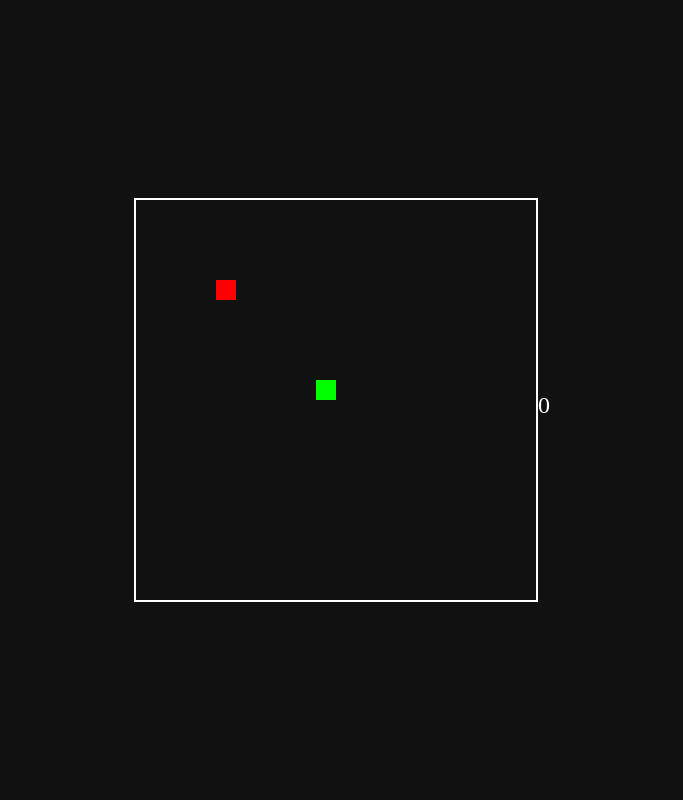
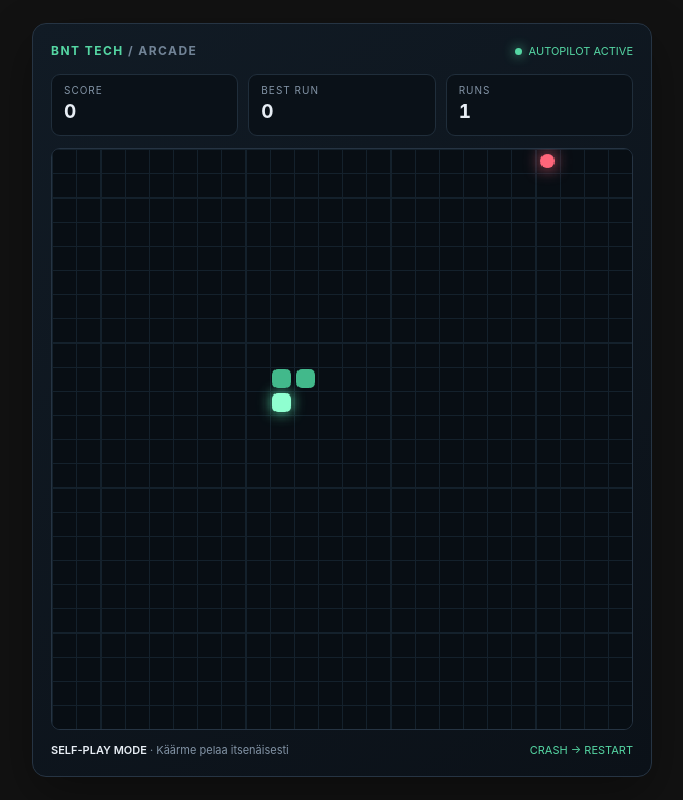
Before and after one commit to tontsa97/SNAKE, a plain HTML site: page index.html in a window 1280 px wide. Shown: the whole page, without its empty margins (298-981 px from the left). Drawn offline with Linux system fonts and the light colour scheme.

Commit message:
Build autonomous BNT Tech Snake arcade

```diff
--- a/index.html
+++ b/index.html
@@ -1,14 +1,28 @@
-<!DOCTYPE html>
-<html lang="en">
-<head>
-    <meta charset="UTF-8">
-    <meta name="viewport" content="width=device-width, initial-scale=1.0">
-    <title>Snake Game</title>
-    <link rel="stylesheet" href="style.css">
-</head>
-<body>
-    <div id="game-container"></div>
-    <div id="score"></div>
-    <script src="script.js"></script>
-</body>
-</html>
+<!doctype html>
+<html lang="fi"><head><meta charset="utf-8"><meta name="viewport" content="width=device-width,initial-scale=1"><title>BNT Tech — Snake</title>
+<style>
+:root{color-scheme:dark;--line:#263443;--text:#e8eef5;--muted:#8293a5;--accent:#55d6a3}
+*{box-sizing:border-box}body{margin:0;min-height:100vh;background:transparent;color:var(--text);font:14px/1.5 Inter,system-ui,Segoe UI,sans-serif;display:grid;place-items:center;padding:12px}
+.shell{width:min(100%,620px);background:linear-gradient(145deg,#111b25,#0b1118);border:1px solid var(--line);border-radius:14px;padding:18px;box-shadow:0 18px 50px #0005}
+.top{display:flex;align-items:center;justify-content:space-between;gap:12px;margin-bottom:14px}.brand{font-weight:750;letter-spacing:.12em;font-size:12px;color:var(--accent)}.status{font-size:11px;color:var(--accent);display:flex;align-items:center;gap:7px}.dot{width:7px;height:7px;border-radius:50%;background:var(--accent);box-shadow:0 0 12px var(--accent)}
+.stats{display:flex;gap:10px;margin-bottom:12px}.stat{background:#0a1118;border:1px solid #202e3b;border-radius:9px;padding:8px 12px;flex:1}.stat small{display:block;color:var(--muted);font-size:10px;text-transform:uppercase;letter-spacing:.1em}.stat strong{font-size:19px;font-variant-numeric:tabular-nums}
+canvas{display:block;width:100%;aspect-ratio:1;background:#080e14;border:1px solid #263443;border-radius:9px;image-rendering:pixelated}
+.bottom{display:flex;justify-content:space-between;align-items:center;gap:10px;margin-top:12px;color:var(--muted);font-size:11px}.bottom b{color:var(--text);font-weight:600}.tag{color:var(--accent)}
+@media(max-width:420px){.shell{padding:12px}.bottom{font-size:10px}}
+</style></head><body><main class="shell">
+<div class="top"><div class="brand">BNT TECH <span style="color:#718396">/ ARCADE</span></div><div class="status"><i class="dot"></i> AUTOPILOT ACTIVE</div></div>
+<div class="stats"><div class="stat"><small>Score</small><strong id="score">0</strong></div><div class="stat"><small>Best run</small><strong id="best">0</strong></div><div class="stat"><small>Runs</small><strong id="runs">1</strong></div></div>
+<canvas id="game" width="480" height="480" aria-label="Automaattisesti pelaava Snake-peli"></canvas>
+<div class="bottom"><span><b>SELF-PLAY MODE</b> · Käärme pelaa itsenäisesti</span><span class="tag">CRASH → RESTART</span></div>
+</main><script>
+(()=>{const canvas=document.getElementById('game'),ctx=canvas.getContext('2d'),N=24,C=20,scoreEl=document.getElementById('score'),bestEl=document.getElementById('best'),runsEl=document.getElementById('runs');let snake,food,dir,score,best=0,runs=1,crashPause=0,plannedCrash=false;const dirs=[{x:1,y:0},{x:0,y:1},{x:-1,y:0},{x:0,y:-1}];
+function freeCell(){let p;do{p={x:Math.floor(Math.random()*N),y:Math.floor(Math.random()*N)}}while(snake.some(s=>s.x===p.x&&s.y===p.y));return p}
+function reset(){snake=[{x:12,y:12},{x:11,y:12},{x:10,y:12}];dir=0;food=freeCell();score=0;plannedCrash=false;scoreEl.textContent='0';runsEl.textContent=runs}
+function collides(d){const h={x:snake[0].x+d.x,y:snake[0].y+d.y};return h.x<0||h.y<0||h.x>=N||h.y>=N||snake.slice(0,-1).some(s=>s.x===h.x&&s.y===h.y)}
+function chooseDirection(){const head=snake[0],opts=dirs.map((d,i)=>({d,i,dist:Math.abs(head.x+d.x-food.x)+Math.abs(head.y+d.y-food.y),bad:collides(d)})).filter(o=>o.i!==(dir+2)%4);
+if(!plannedCrash&&Math.random()<.018){const fatal=opts.filter(o=>o.bad);if(fatal.length){plannedCrash=true;return fatal[Math.floor(Math.random()*fatal.length)].i}}
+const safe=opts.filter(o=>!o.bad);if(!safe.length)return opts[Math.floor(Math.random()*opts.length)].i;safe.sort((a,b)=>a.dist-b.dist);if(Math.random()<.20)return safe[Math.floor(Math.random()*safe.length)].i;const near=safe.filter(o=>o.dist<=safe[0].dist+2);return near[Math.floor(Math.random()*near.length)].i}
+function draw(){ctx.clearRect(0,0,480,480);ctx.fillStyle='#080e14';ctx.fillRect(0,0,480,480);ctx.strokeStyle='#14212c';ctx.lineWidth=1;for(let i=0;i<=N;i++){let p=i*C+.5;ctx.beginPath();ctx.moveTo(p,0);ctx.lineTo(p,480);ctx.stroke();ctx.beginPath();ctx.moveTo(0,p);ctx.lineTo(480,p);ctx.stroke()}ctx.fillStyle='#ff667a';ctx.shadowColor='#ff667a';ctx.shadowBlur=14;ctx.beginPath();ctx.arc(food.x*C+10,food.y*C+10,6,0,Math.PI*2);ctx.fill();ctx.shadowBlur=0;snake.forEach((s,i)=>{ctx.fillStyle=i===0?'#8fffd0':'#42b98b';ctx.shadowColor=i===0?'#55d6a3':'transparent';ctx.shadowBlur=i===0?12:0;ctx.beginPath();ctx.roundRect(s.x*C+2,s.y*C+2,C-4,C-4,5);ctx.fill()});ctx.shadowBlur=0}
+function step(){if(crashPause>0){crashPause--;if(crashPause===0){runs++;reset()}draw();return}dir=chooseDirection();const d=dirs[dir],head={x:snake[0].x+d.x,y:snake[0].y+d.y};if(head.x<0||head.y<0||head.x>=N||head.y>=N||snake.slice(0,-1).some(s=>s.x===head.x&&s.y===head.y)){crashPause=12;draw();return}snake.unshift(head);if(head.x===food.x&&head.y===food.y){score++;scoreEl.textContent=score;best=Math.max(best,score);bestEl.textContent=best;food=freeCell()}else snake.pop();draw()}
+reset();draw();setInterval(step,105)})();
+</script></body></html>
```
